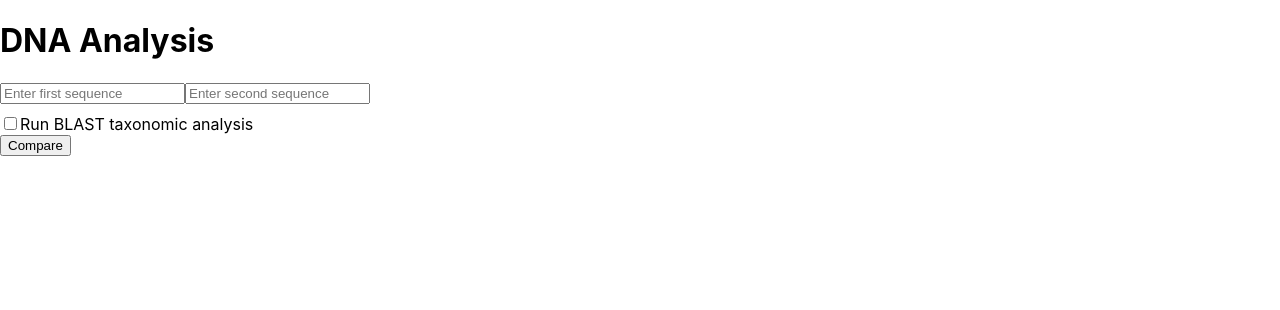
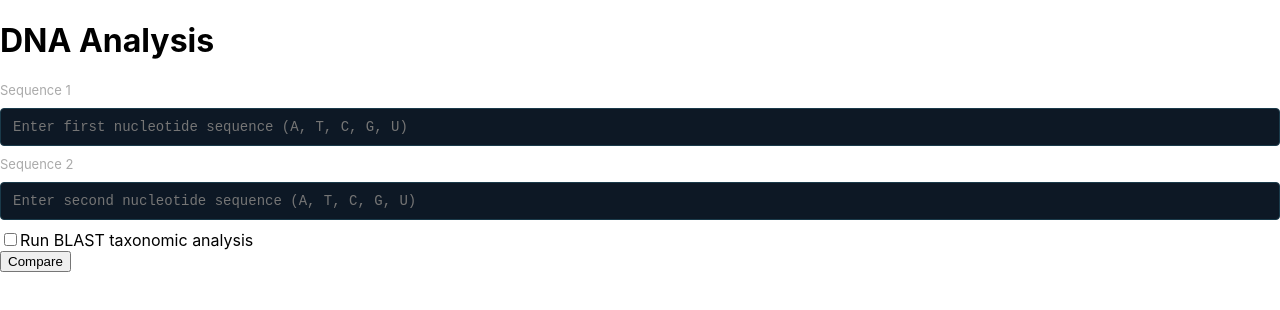
Before and after one commit to Appellnation/DNA-Comparison-Project, a React (Create React App) app in the folder frontend/: page / in a window 1280 px wide. Shown: the top 310 px of the page. Built offline with nearby package versions, Linux system fonts and the light colour scheme.

Commit message:
Taxonomy Separation

```diff
--- a/frontend/src/App.js
+++ b/frontend/src/App.js
@@ -15,7 +15,7 @@ function App() {
     const [blastResult, setBlastResult] = useState(null);
     const [blastLoading, setBlastLoading] = useState(false);
     const [loading, setLoading] = useState(false);
-    const [animationSpeed, setAnimationSpeed] = useState(300);
+    const [animationSpeed] = useState(50);
 
 
 
@@ -97,18 +97,44 @@ function App() {
                 </div>
             )}
             <form onSubmit={handleSubmit}>
+                <div style={{ display: "flex", flexDirection: "column", gap: "10px", marginBottom: "10px" }}>
+                    <label style={{ fontSize: 13, color: "#aaa" }}>Sequence 1</label>
                     <input
                         type="text"
                         value={seq1}
                         onChange={(e) => setSequence1(e.target.value.toUpperCase())}
-                    placeholder="Enter first sequence"
+                        placeholder="Enter first nucleotide sequence (A, T, C, G, U)"
+                        style={{
+                            width: "100%",
+                            padding: "10px 12px",
+                            fontSize: 14,
+                            fontFamily: "monospace",
+                            backgroundColor: "#0d1825",
+                            color: "#00e5a0",
+                            border: "1px solid #1a3a4a",
+                            borderRadius: 4,
+                            boxSizing: "border-box"
+                        }}
                     />
+                    <label style={{ fontSize: 13, color: "#aaa" }}>Sequence 2</label>
                     <input
                         type="text"
                         value={seq2}
                         onChange={(e) => setSequence2(e.target.value.toUpperCase())}
-                    placeholder="Enter second sequence"
+                        placeholder="Enter second nucleotide sequence (A, T, C, G, U)"
+                        style={{
+                            width: "100%",
+                            padding: "10px 12px",
+                            fontSize: 14,
+                            fontFamily: "monospace",
+                            backgroundColor: "#0d1825",
+                            color: "#00e5a0",
+                            border: "1px solid #1a3a4a",
+                            borderRadius: 4,
+                            boxSizing: "border-box"
+                        }}
                            />
+                    </div>
                     <label style={{ display: "block", marginTop: "10px" }}>
                         <input
                             type="checkbox"
@@ -118,10 +144,9 @@ function App() {
                         Run BLAST taxonomic analysis
                     </label>
                     <button type="submit" disabled={loading}>
-                    {loading? "Comparing ..." : "Compare"}
+                        {loading ? "Comparing ..." : "Compare"}
                     </button>
                 </form>
-
             {similarity !== null && (
                 <>
                     <div>
```
Also changed, not shown: 1 other file (tests, documents, lock files or other folders). Lines whose indentation alone changed are shown as unchanged.
